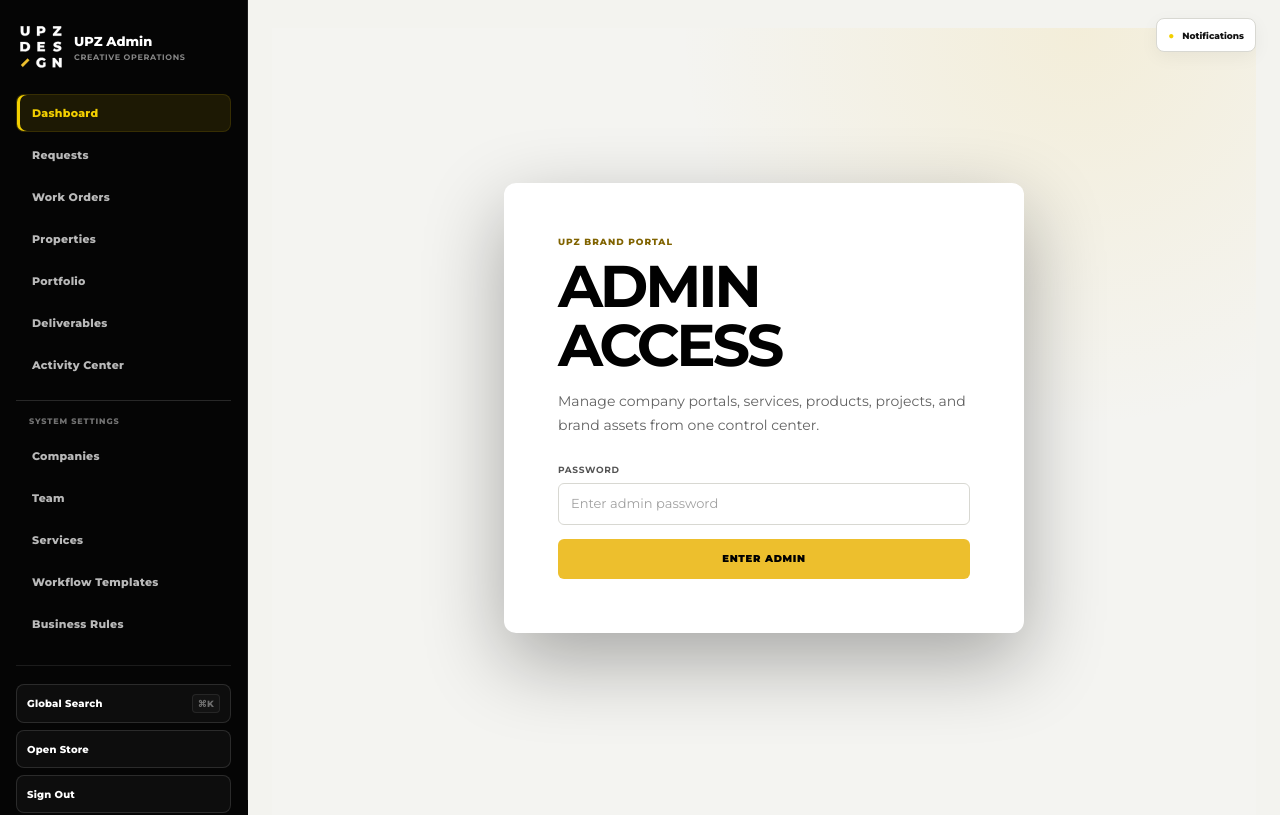
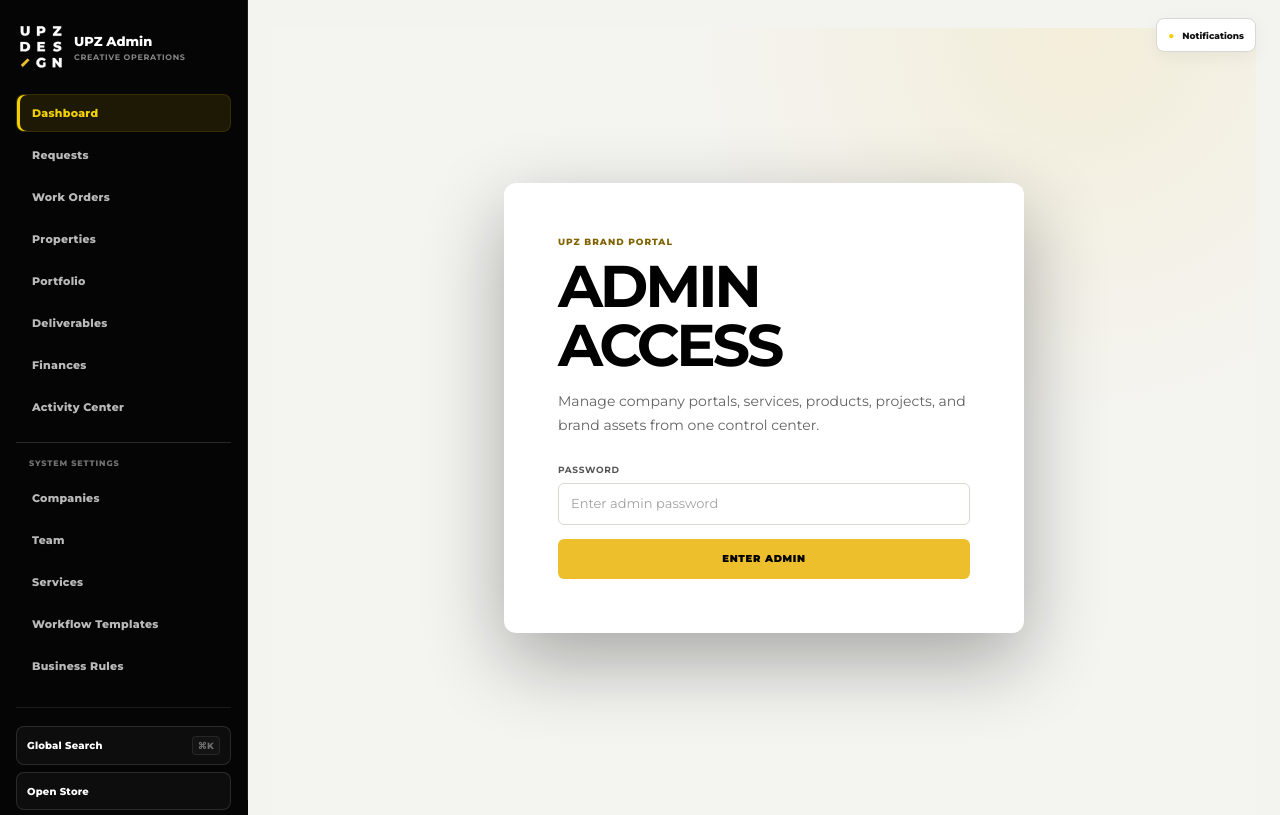
Before and after one commit to UpzDesign/store-upz, a Next.js app: page /admin in a window 1280 px wide. Shown: the top 815 px of the page. Built offline with nearby package versions, Linux system fonts and the light colour scheme.

Commit message:
Add Finances to admin navigation

```diff
--- a/components/AdminWorkspaceShell.tsx
+++ b/components/AdminWorkspaceShell.tsx
@@ -4,7 +4,7 @@ import { useEffect, useMemo, useRef, useState } from "react";
 import Link from "next/link";
 import { usePathname, useRouter } from "next/navigation";
 
-const ADMIN_WORKFLOW_NAV = [["Dashboard","/admin"],["Requests","/admin/inbox"],["Work Orders","/admin/operations"],["Properties","/admin/properties"],["Portfolio","/admin/projects"],["Deliverables","/admin/deliverables"],["Activity Center","/admin/activity-center"]] as const;
+const ADMIN_WORKFLOW_NAV = [["Dashboard","/admin"],["Requests","/admin/inbox"],["Work Orders","/admin/operations"],["Properties","/admin/properties"],["Portfolio","/admin/projects"],["Deliverables","/admin/deliverables"],["Finances","/admin/finances"],["Activity Center","/admin/activity-center"]] as const;
 const MANAGER_NAV = [["Work Management","/admin/operations"],["Properties","/admin/properties"],["Portfolio","/admin/projects"],["My Work","/admin/my-tasks"]] as const;
 const CONTRIBUTOR_NAV = [["My Work","/admin/my-tasks"]] as const;
 const SETTINGS_NAV = [["Companies","/admin/companies"],["Team","/admin/team"],["Services","/admin/services"],["Workflow Templates","/admin/templates"],["Business Rules","/admin/business-rules"]] as const;
```
